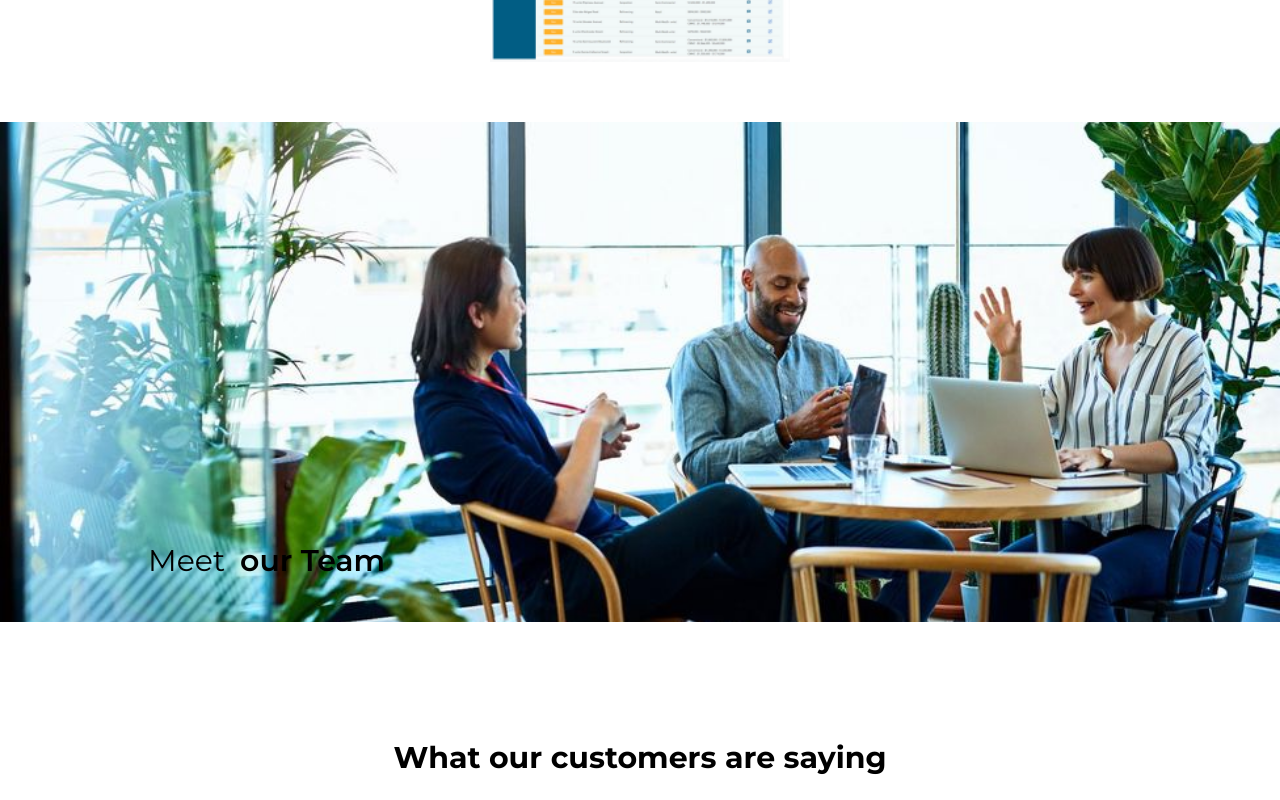
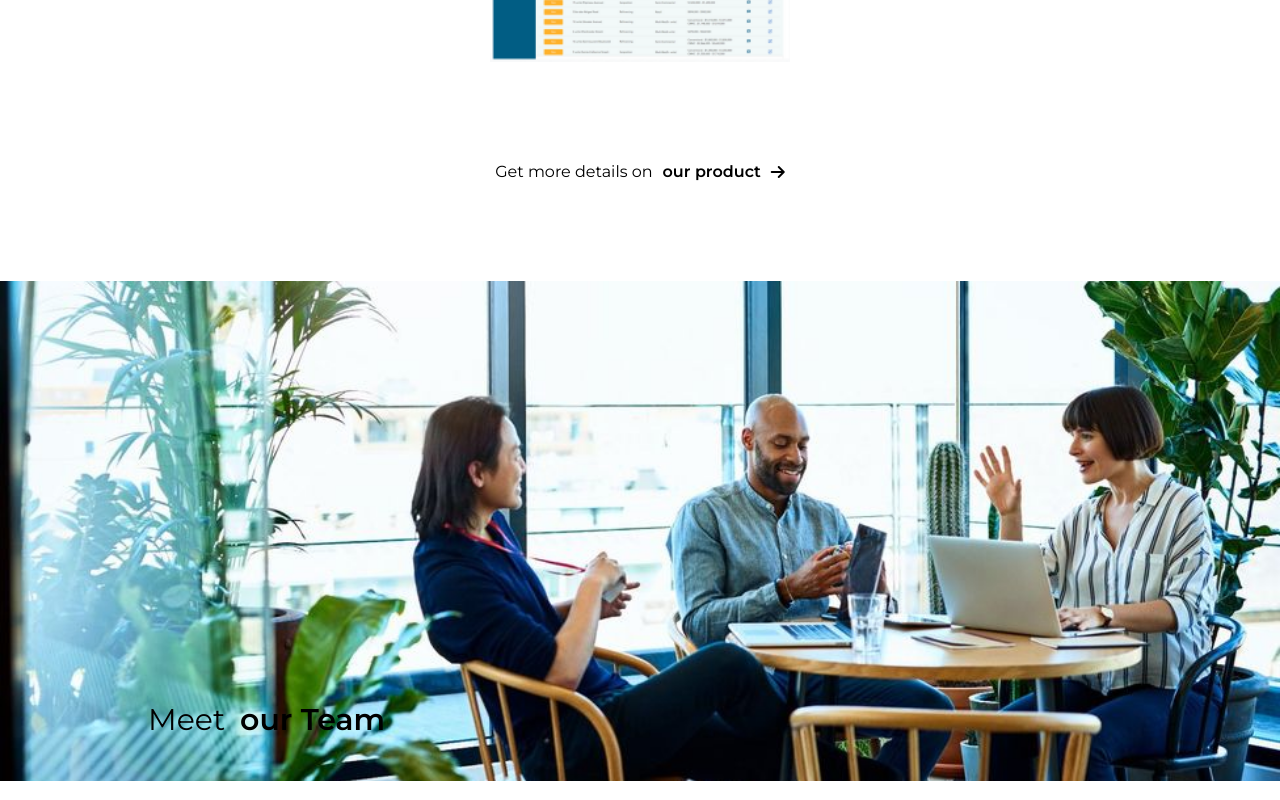
Before and after one commit to GabGo51/wefinanceu, a React (Create React App) app: page / in a window 1280 px wide. Shown: the part 1980-2780 px from the top of the page. Built offline with nearby package versions, Linux system fonts and the light colour scheme.

Commit message:
added links on home

```diff
--- a/src/Globalstyles.js
+++ b/src/Globalstyles.js
@@ -112,6 +112,26 @@ export default createGlobalStyle`
     }
   }
 
+  .button-wrapper {
+    display: flex;
+    align-items: center;
+    margin-top: 40px;
+    h4 {
+      font-weight: 400;
+    }
+    button {
+      transition: 300ms;
+      all: unset;
+      cursor: pointer;
+      font-weight: 600;
+      margin-left: 10px;
+    }
+
+    i {
+      margin-left: 10px;
+    }
+  }
+
   //no text highlight
   .noselect {
   -webkit-touch-callout: none; /* iOS Safari */
--- a/src/components/Home/Product.js
+++ b/src/components/Home/Product.js
@@ -7,8 +7,19 @@ import form from "./img/contact.png";
 import dollar from "./img/dollar.png";
 import monitor from "./img/monitor.png";
 import { motion } from "framer-motion";
+import { useNavigate } from "react-router-dom";
 
 const Product = () => {
+
+  const navigate = useNavigate();
+  const handleNavigate = (page) => {
+    navigate(page);
+    window.scrollTo({
+      top: 0,
+      behavior: "smooth",
+    });
+  };
+
   return (
     <Container>
       <motion.h2
@@ -66,7 +77,17 @@ const Product = () => {
           <img src={tableau} />
         </motion.div>
       </div>
-      <div className="wrapper"></div>
+      <div className="button-wrapper">
+        <h4>Get more details on</h4>
+        <motion.button
+          onClick={() => handleNavigate("/product")}
+          whileHover={{ marginRight: 20 }}
+          transition={{ duration: 0.3 }}
+        >
+          our product
+        </motion.button>
+        <i class="fa-solid fa-arrow-right"></i>
+      </div>
     </Container>
   );
 };
@@ -77,7 +98,7 @@ const Container = styled.div`
   flex-direction: column;
   align-items: center;
   justify-content: center;
-
+  margin-bottom: 100px;
   h2 {
     text-align: center;
     margin: 50px 50px;
--- a/src/components/Home/Review.js
+++ b/src/components/Home/Review.js
@@ -1,7 +1,18 @@
 import React from "react";
 import styled from "styled-components";
 import star from "./img/star.jpg";
+import { motion } from "framer-motion";
+import { useNavigate } from "react-router-dom";
 const Review = () => {
+
+  const navigate = useNavigate();
+  const handleNavigate = (page) => {
+    navigate(page);
+    window.scrollTo({
+      top: 0,
+      behavior: "smooth",
+    });
+  };
   return (
     <Container>
       <h2>What our customers are saying</h2>
@@ -40,6 +51,17 @@ const Review = () => {
           <h4>Gabriel Gosselin</h4>
         </div>
       </div>
+      <div className="button-wrapper">
+        <h4>Want to tell us something ? </h4>
+        <motion.button
+          onClick={() => handleNavigate("/contact")}
+          whileHover={{ marginRight: 20 }}
+          transition={{ duration: 0.3 }}
+        >
+          Contact us
+        </motion.button>
+        <i class="fa-solid fa-arrow-right"></i>
+      </div>
     </Container>
   );
 };
@@ -68,6 +90,7 @@ const Container = styled.div`
     flex-wrap: wrap;
     align-items: start;
     justify-content: space-around;
+    margin-bottom: 40px;
   }
 
   .review {
--- a/src/components/Home/Stats.js
+++ b/src/components/Home/Stats.js
@@ -100,25 +100,7 @@ const Container = styled.div`
     }
   }
 
-  .button-wrapper {
-    display: flex;
-    align-items: center;
-    margin-top: 40px;
-    h4 {
-      font-weight: 400;
-    }
-    button {
-      transition: 300ms;
-      all: unset;
-      cursor: pointer;
-      font-weight: 600;
-      margin-left: 10px;
-    }
 
-    i {
-      margin-left: 10px;
-    }
-  }
 
   @media (max-width: 950px) {
     h2 {
```
